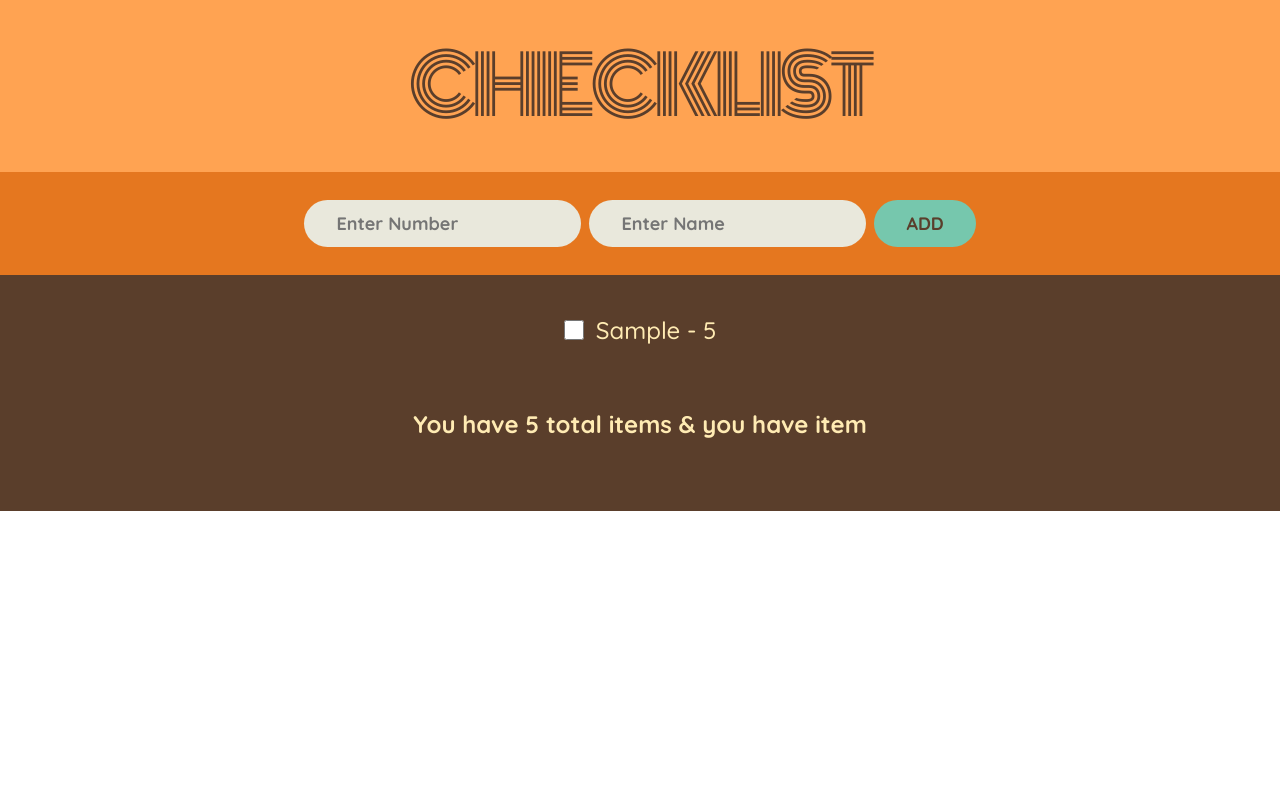
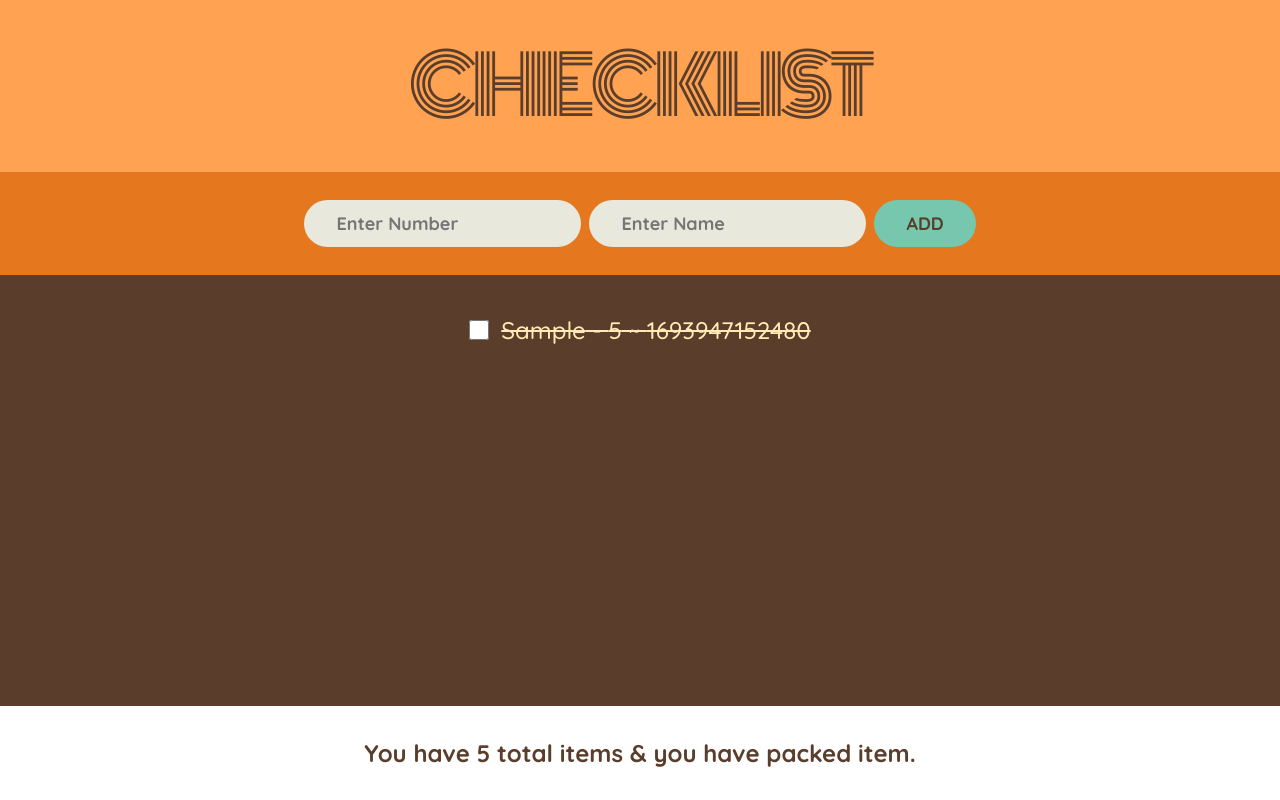
Before and after one commit to muhammaddahmadd/travel-checklist, a React (Create React App) app: page / in a window 1280 px wide. Both pictures are taken after typing "5", "Sample" into the empty fields and a click on the button "ADD". Built offline with nearby package versions, Linux system fonts and the light colour scheme.

Commit message:
Learning lifiting up the state

```diff
--- a/src/App-original.js
+++ b/src/App-original.js
@@ -4,14 +4,17 @@ import React, { useState } from "react";
 
 
 function App() {
-
+  const [items, setItems] = useState([])
+  function handleItems(item) {
+    setItems(items => [...items, item])
+  }
   return (
 
   <div className="app">
     <Logo/>
-    <Form />
-    {/* <PackagingList /> */}
-    {/* <Footer/> */}
+    <Form  items={items} onAddItems={handleItems}/>
+    <PackagingList  items={items}/>
+    <Footer items={items}/>
   </div>
   )
 }
@@ -25,10 +28,10 @@ function Logo(){
 }
 
 
-function Form() {
-  const [items, setItems] = useState([])
+function Form({ items, onAddItems }) {
+  const [name, setName] = useState("")
   const [num, setNum] = useState("")
-  const [name, setName] = useState("")
+
 const code = Date.now()
 
   function handleQuantity(e){
@@ -41,7 +44,9 @@ const code = Date.now()
 
   function handleSubmit(e){
     e.preventDefault()
-    setItems([...items, {itemName: name, quantity: num, id: code}])
+    // setItems([...items, {itemName: name, quantity: num, id: code}])
+    const item = { itemName: name, quantity: num, id: code }
+    onAddItems(item)
     setNum("")
     setName("")
   }
@@ -52,7 +57,7 @@ console.log(items)
       <input type="text" value={name} onChange={handleName} placeholder="Enter Name" />
       <button type="submit" >ADD</button>
     </form>
-    <PackagingList items={items}/>
+
   </div>
 
 }
@@ -61,41 +66,37 @@ function PackagingList({ items }) {
 
   return (
     <ul className="list">
-      {items.map((x, index) => (
-
+      {items.map((x) => (
         <Lst items={items} name={x.itemName} key={x.id} quantity={x.quantity} id={x.id}/>
       ))}
     </ul>
   );
 }
 
-function Lst({name, quantity, id, items}){
-  const [checked, setChecked] = useState(false);
-  const total = items.reduce((total, item) => total + item.quantity, 0);
-  // const packedItems = items.filter((item) => item.id !== id || !checked);
-  // console.log(packed)
-  function handleChecked() {
-    setChecked(!checked)
+function Lst({name, quantity, id}){
+  const [checked, setChecked] = useState([]);
+  function handleChecked(id) {
+    setChecked(checked=> [...checked, id])
   }
+console.log(checked)
   return <>
     <li className={`${checked ? "underlined" : ""}`}>
-      <input type="checkbox" onChange={handleChecked} />
-      {name} - {quantity}
+      <input type="checkbox" onChange={()=>handleChecked(id)} />
+      {name} - {quantity} ~ {id}
     </li>
-   <div className="stats">
-   <p>   You have {total} total items & you have  item
-      </p>
-   </div>
+
     </>
 }
 
 
-// function Footer({total}) {
-  // //
-  // console.log(total)
-//   return <footer className="stats">
+function Footer({items}) {
+  const total = items.reduce((total, item) => total + item.quantity, 0);
 
-// }
+  return <footer className="stats">
+    <p>   You have {total} total items & you have packed item.
+    </p>
+  </footer>
+}
 
 
 export default App;
```
